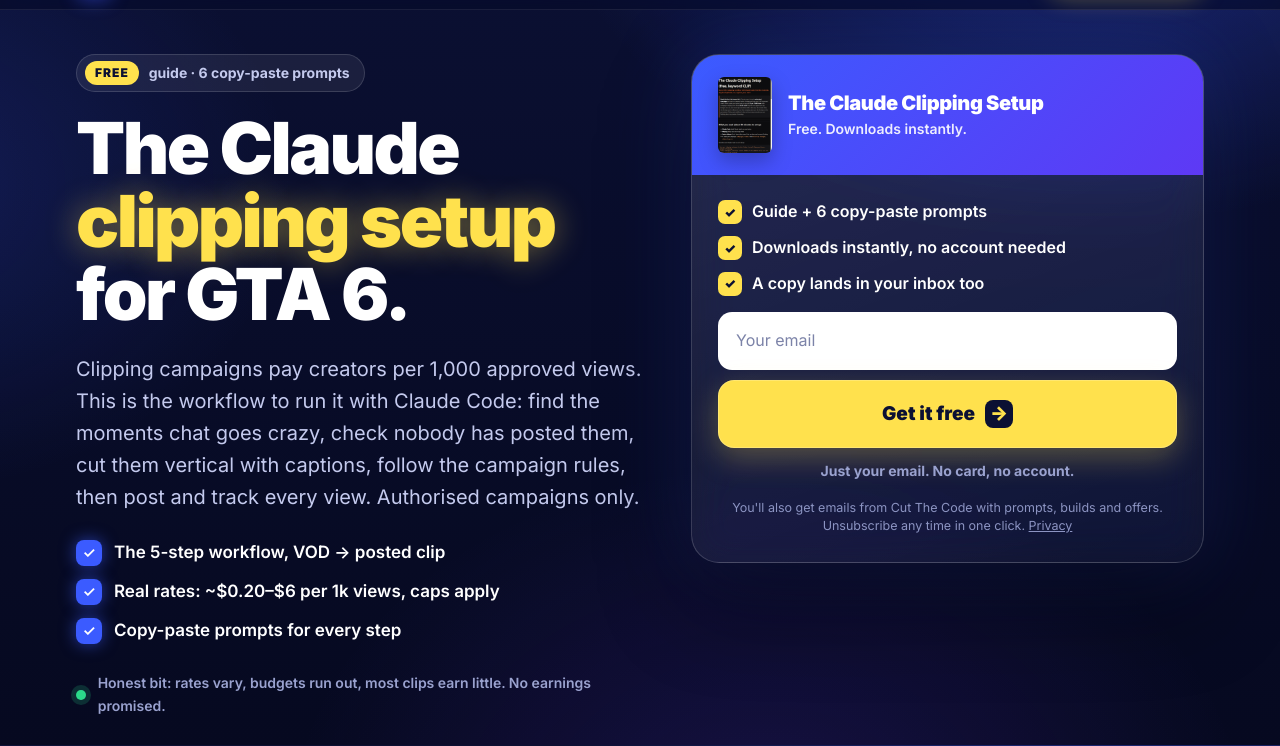
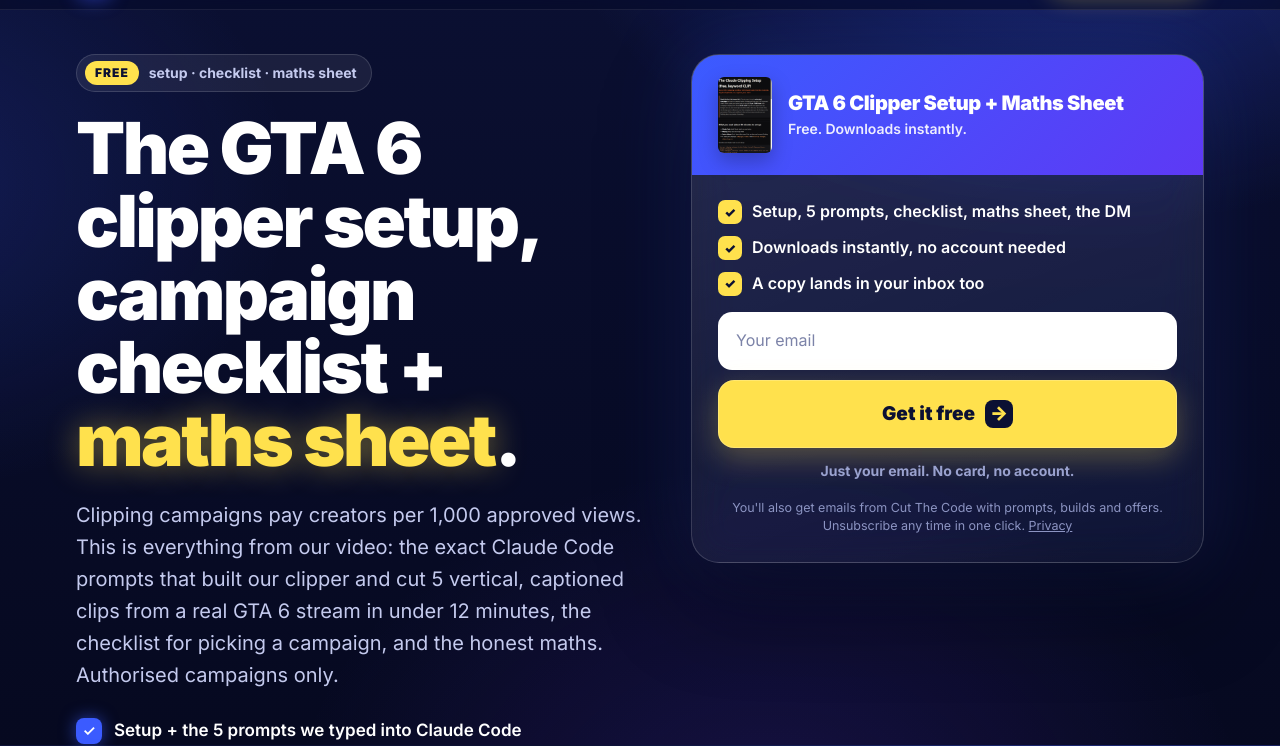
Before and after one commit to emadk4917-dev/cutthecode, a plain HTML site: page clip.html in a window 1280 px wide. Shown: the part 55-801 px from the top of the page. Drawn offline with Linux system fonts and the light colour scheme.

Commit message:
Update /clip: GTA 6 clipper setup + campaign checklist + maths sheet (PDF from the money-ep02 video)
New PDF: the 5 Claude Code prompts from our real run, the 10-point campaign
checklist, the maths sheet in dollars, the tracker formula and the streamer DM,
with dated sources. Page copy updated to match.

Co-Authored-By: Claude Opus 5.5 <noreply@anthropic.com>
Claude-Session: https://claude.ai/code/session_01TsAKp9NuRzWinznqhUoDji

```diff
--- a/clip.html
+++ b/clip.html
@@ -3,10 +3,10 @@
 <head>
 <meta charset="utf-8">
 <meta name="viewport" content="width=device-width, initial-scale=1, viewport-fit=cover">
-<title>The Claude Clipping Setup (free) | Cut The Code</title>
-<meta name="description" content="Run a GTA 6 clipping workflow with Claude Code: find the hype moments, skip duplicates, cut, caption, post and track. Free guide + copy-paste prompts.">
-<meta property="og:title" content="The Claude Clipping Setup (free)">
-<meta property="og:description" content="Find the moments, skip the duplicates, cut, caption, post, track. Free guide.">
+<title>GTA 6 Clipper Setup + Campaign Checklist + Maths Sheet (free) | Cut The Code</title>
+<meta name="description" content="The GTA 6 clipper setup from our video: every Claude Code prompt we used, the 10-point campaign checklist, the maths sheet ($5,000 = 5,000,000 views at $1 per 1K), the tracker formula and the DM to send a streamer. Free.">
+<meta property="og:title" content="GTA 6 clipper setup + campaign checklist + maths sheet (free)">
+<meta property="og:description" content="Every prompt from the video, the campaign checklist and the real maths. Free.">
 <meta property="og:image" content="https://www.cutthecode.co.uk/og.jpg">
 <meta property="og:image:width" content="1200"><meta property="og:image:height" content="630">
 <meta property="og:url" content="https://www.cutthecode.co.uk/clip">
@@ -133,22 +133,22 @@ footer{padding-block:40px 60px;border-top:1px solid var(--line);font-size:13px;c
 
   <div class="hero" id="get">
     <div>
-      <div class="eyebrow"><b>FREE</b> guide · 6 copy-paste prompts</div>
-      <h1>The Claude <mark>clipping setup</mark> for GTA 6.</h1>
-      <p class="sub">Clipping campaigns pay creators per 1,000 approved views. This is the workflow to run it with Claude Code: find the moments chat goes crazy, check nobody has posted them, cut them vertical with captions, follow the campaign rules, then post and track every view. Authorised campaigns only.</p>
+      <div class="eyebrow"><b>FREE</b> setup · checklist · maths sheet</div>
+      <h1>The GTA 6 clipper setup, campaign checklist + <mark>maths sheet</mark>.</h1>
+      <p class="sub">Clipping campaigns pay creators per 1,000 approved views. This is everything from our video: the exact Claude Code prompts that built our clipper and cut 5 vertical, captioned clips from a real GTA 6 stream in under 12 minutes, the checklist for picking a campaign, and the honest maths. Authorised campaigns only.</p>
       <ul class="points">
-        <li><i>✓</i>The 5-step workflow, VOD → posted clip</li>
-        <li><i>✓</i>Real rates: ~$0.20–$6 per 1k views, caps apply</li>
-        <li><i>✓</i>Copy-paste prompts for every step</li>
+        <li><i>✓</i>Setup + the 5 prompts we typed into Claude Code</li>
+        <li><i>✓</i>10-point campaign checklist (rate, min, max, budget, rules)</li>
+        <li><i>✓</i>Maths sheet: $5,000 at $1 per 1K = 5,000,000 paid views</li>
       </ul>
       <div class="proof"><span class="dot"></span>Honest bit: rates vary, budgets run out, most clips earn little. No earnings promised.</div>
     </div>
 
     <div class="formcard" aria-live="polite">
-      <div class="top"><div class="pdf" role="img" aria-label="The Claude Clipping Setup cover"></div><div><h2>The Claude Clipping Setup</h2><p>Free. Downloads instantly.</p></div></div>
+      <div class="top"><div class="pdf" role="img" aria-label="The Claude Clipping Setup cover"></div><div><h2>GTA 6 Clipper Setup + Maths Sheet</h2><p>Free. Downloads instantly.</p></div></div>
       <div class="getbox">
         <ul class="inside">
-          <li><i>✓</i>Guide + 6 copy-paste prompts</li>
+          <li><i>✓</i>Setup, 5 prompts, checklist, maths sheet, the DM</li>
           <li><i>✓</i>Downloads instantly, no account needed</li>
           <li><i>✓</i>A copy lands in your inbox too</li>
         </ul>
@@ -157,7 +157,7 @@ footer{padding-block:40px 60px;border-top:1px solid var(--line);font-size:13px;c
           <button class="getbtn" type="submit" id="lmbtn">Get it free <span class="arr">→</span></button>
         </form>
         <p class="lmerr" id="lmerr">Please enter a valid email.</p>
-        <div class="lmdone" id="lmdone"><b>✓ Downloading now.</b> Your clipping guide is also on its way to your inbox. If it didn't open, <a href="clip-setup.pdf" download>tap here</a>.</div>
+        <div class="lmdone" id="lmdone"><b>✓ Downloading now.</b> Your clipper setup + maths sheet is also on its way to your inbox. If it didn't open, <a href="clip-setup.pdf" download>tap here</a>.</div>
         <div class="kitoffer" id="kitoffer" style="display:none;margin-top:4px;background:var(--ink);color:#fff;border-radius:18px;padding:20px 22px">
           <div style="font-family:'JetBrains Mono',monospace;font-size:12px;letter-spacing:2px;color:var(--marker);font-weight:800">SKIP THE SETUP · ONE-TIME £27</div>
           <div style="font-weight:900;font-size:21px;margin:8px 0 6px">Get the finished Clipping Agent Kit</div>
```
Also changed, not shown: 1 other file.
